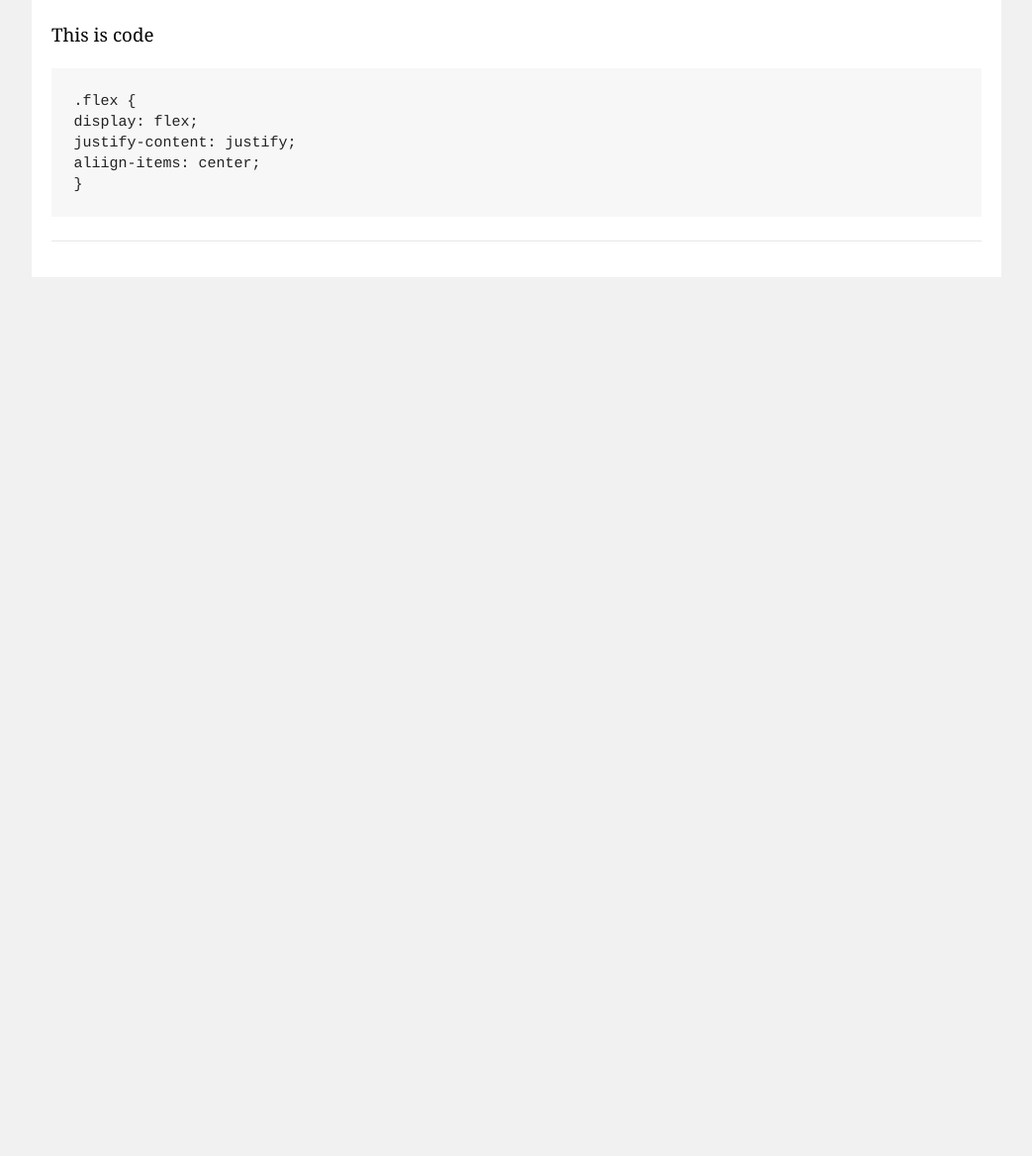
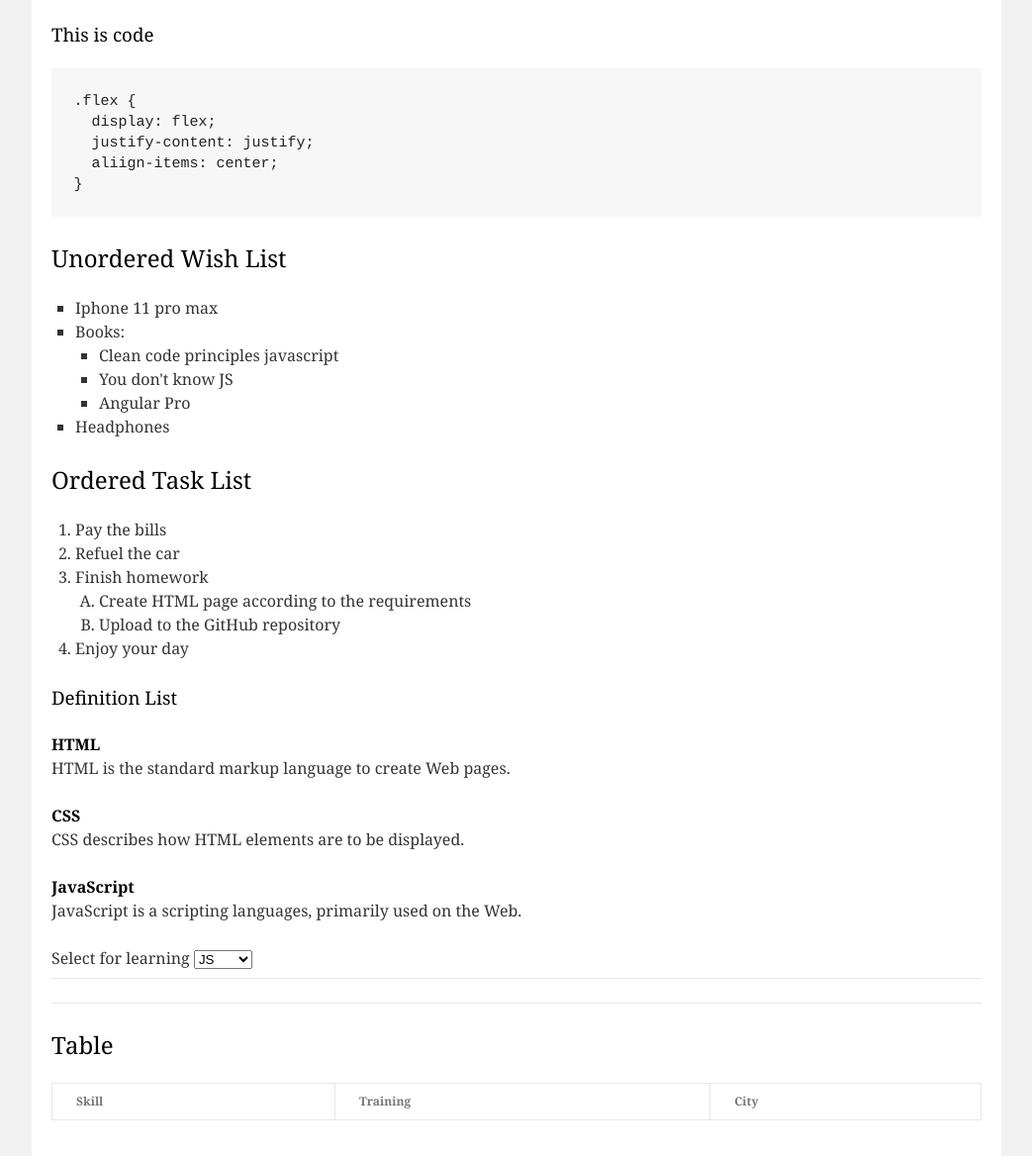
Before and after one commit to yevheniiii/FL-12, a plain HTML site: page FL12_HW1/homework/index.html in a window 1280 px wide. Shown: the part 1299-2467 px from the top of the page at 99% size, without its empty margins (118-1161 px from the left). Before the commit the page ends 1579 px from the top, so only its background shows below. Drawn offline with Linux system fonts and the light colour scheme.

Commit message:
added article tag; unordered list; ordered list; definition list; select with options; started to do table section

```diff
--- a/FL12_HW1/homework/index.html
+++ b/FL12_HW1/homework/index.html
@@ -40,7 +40,7 @@
             <em>This is emphasized.</em>
             Donec faucibus. Nunc iaculis suscipit dui. 4
             <sup>4</sup> = 256.
-            Water is H<sub>3</sub>PO<sub>4</sub>.
+            Phosphoric acid is H<sub>3</sub>PO<sub>4</sub>.
             Nam sit amet sem. Aliquam libero nisi, imperdiet at, tincidunt nec, gravida vehicula, nisl.
             <cite>Time Magazine</cite>
             (That’s a citation).
@@ -61,8 +61,8 @@
             <kbd>COPY</kbd>
             <em>filename</em>.
             <del>The meeting began at 7pm</del>
-            <mark>Let’s make that 6.</mark>
-            This text has been struck.</p>
+            <ins>Let’s make that 6.</ins>
+            This <s>text</s> has been struck.</p>
 
           <hr>
 
@@ -82,15 +82,73 @@
 
           <h3>Article</h3>
 
-          <h2>Article title</h2>
-          <p>Article description</p>
+          <article>
+            <h2>Article title</h2>
+            <p>Article description</p>
+          </article>
 
           <h3>Preformatted Text</h3>
           <pre>Text in a <strong>pre</strong> element<br>is displayed in a fixed-width<br>font, and it preserves<br>both      <strong>spaces</strong> and<br><strong>line breaks</strong></pre>
 
           <h3>This is code</h3>
-          <code><pre>.flex {<br>display: flex;<br>justify-content: justify;<br>aliign-items: center;<br>}</pre></code>
+          <code><pre>.flex {<br>  display: flex;<br>  justify-content: justify;<br>  aliign-items: center;<br>}</pre></code>
+
+          <h2>Unordered Wish List</h2>
+          <ul>
+            <li>Iphone 11 pro max</li>
+            <li>Books:
+              <ul>
+                <li>Clean code principles javascript</li>
+                <li>You don't know JS</li>
+                <li>Angular Pro</li>
+              </ul>
+            </li>
+            <li>Headphones</li>
+          </ul>
+
+          <h2>Ordered Task List</h2>
+          <ol>
+            <li>Pay the bills</li>
+            <li>Refuel the car</li>
+            <li>Finish homework
+              <ol>
+                <li>Create HTML page according to the requirements</li>
+                <li>Upload to the GitHub repository</li>
+              </ol>
+            </li>
+            <li>Enjoy your day</li>
+          </ol>
+          <dl>
+            <h3>Definition List</h3>
+            <dt>HTML</dt>
+            <dd>HTML is the standard markup language to create Web pages.</dd>
+            <dt>CSS</dt>
+            <dd>CSS describes how HTML elements are to be displayed.
+            </dd>
+            <dt>JavaScript</dt>
+            <dd>JavaScript is a scripting languages, primarily used on the Web.</dd>
+          </dl>
+
+          <div>
+            <label for="learning-path">Select for learning</label>
+            <select id="learning-path">
+              <option value="js">JS</option>
+              <option value="html">HTML</option>
+              <option value="css">CSS</option>
+            </select>
+          </div>
+
           <hr>
+          <hr>
+
+          <h2>Table</h2>
+          <table>
+            <tr>
+              <th>Skill</th>
+              <th>Training</th>
+              <th>City</th>
+            </tr>
+          </table>
         </div>
       </div>
     </div>
```
